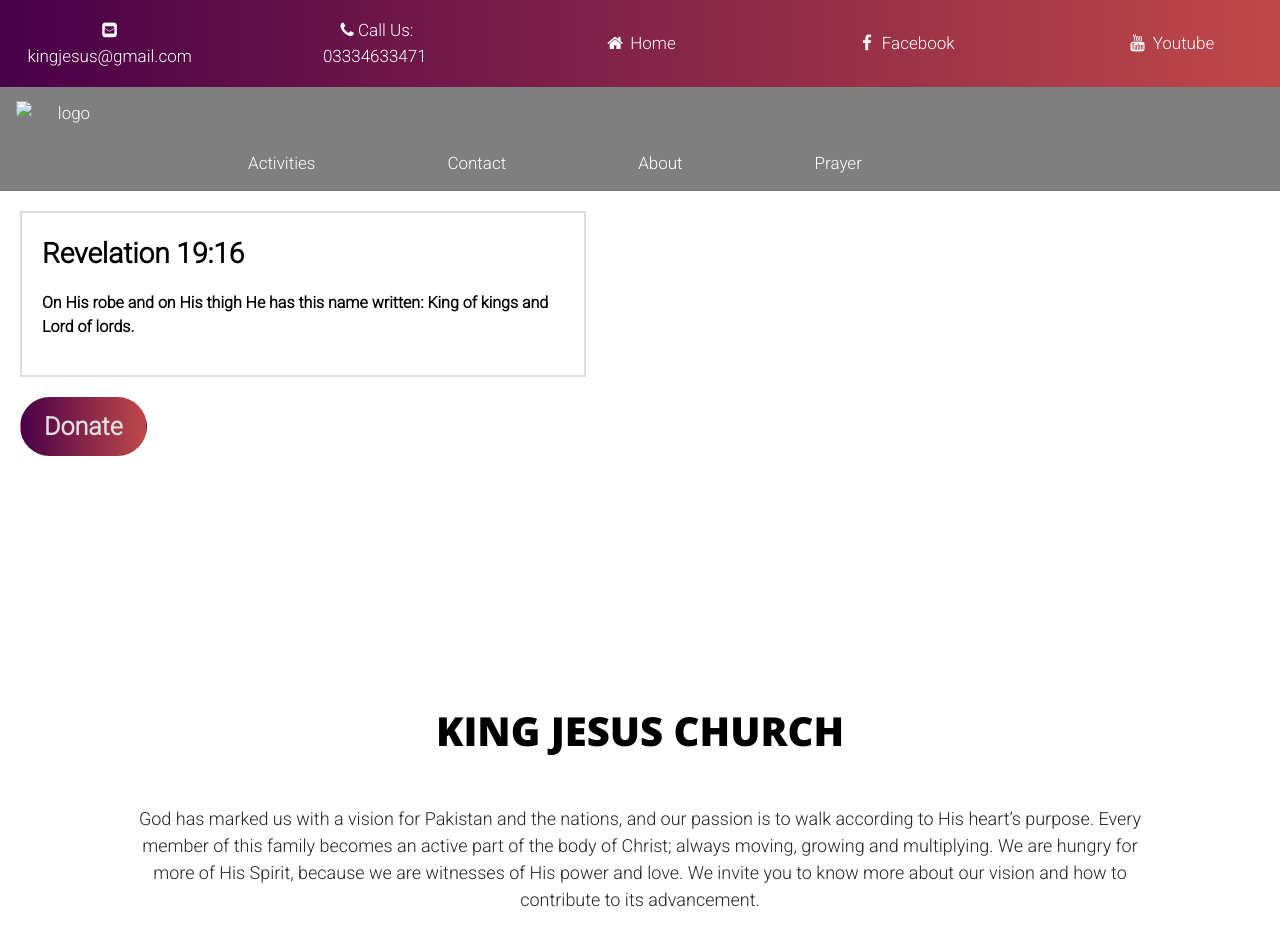
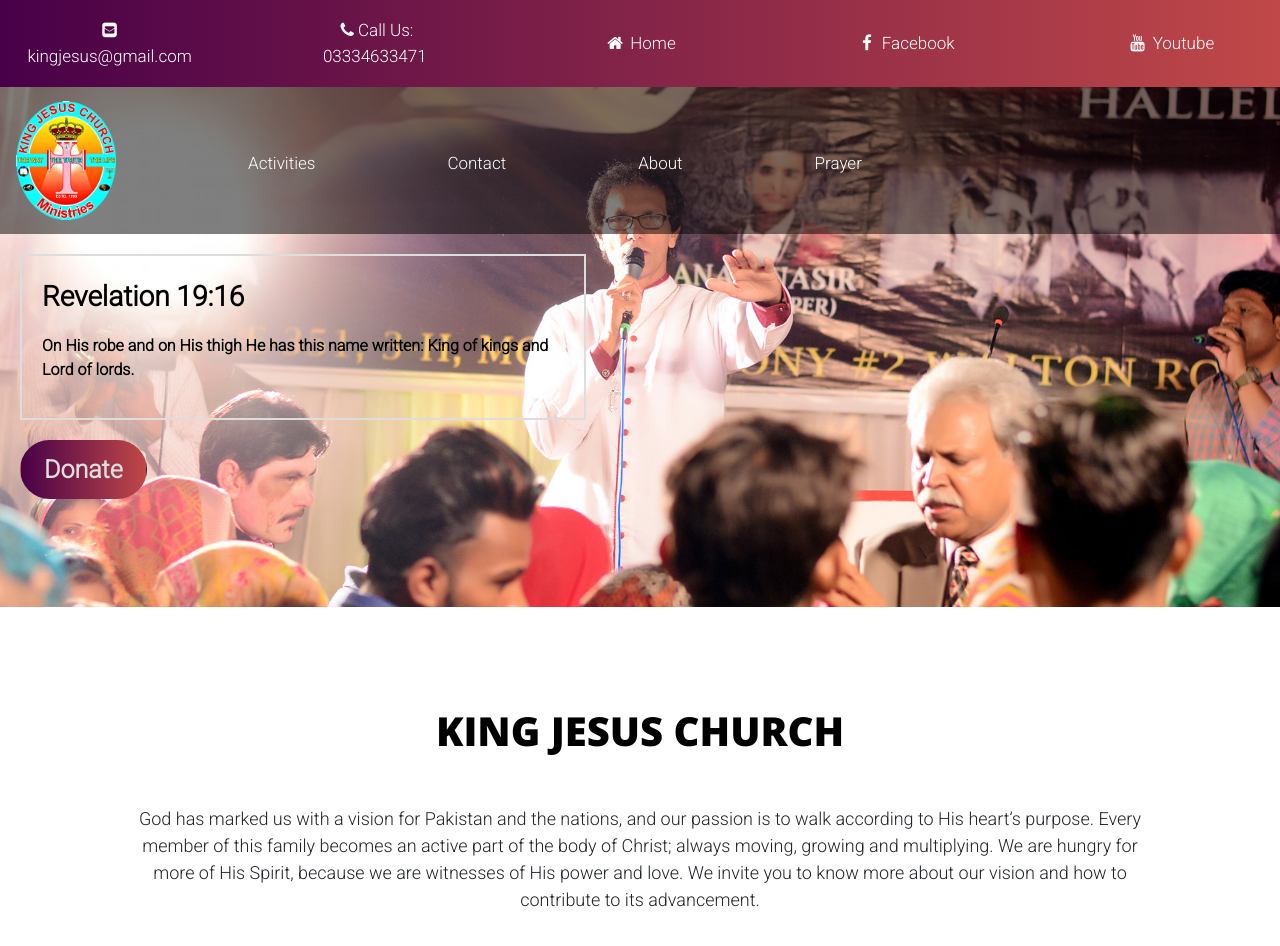
Before and after one commit to anansamuel18/king-jesus-church, a plain HTML site: page index.html in a window 1280 px wide. Shown: the top 946 px of the page. Drawn offline with nearby package versions, Linux system fonts and the light colour scheme; files that its build step writes are made by us from their sources.

Commit message:
Update index.html

```diff
--- a/index.html
+++ b/index.html
@@ -157,7 +157,7 @@
 
   .banner-area {
     /* background: url(https://images.unsplash.com/photo-1458593140930-1f9049c952c1?ixid=MXwxMjA3fDB8MHxzZWFyY2h8NDJ8fGNyb3duJTIwamVzdXN8ZW58MHx8MHw%3D&ixlib=rb-1.2.1&auto=format&fit=crop&w=500&q=60); */
-    background: url(images/59369601_10214250878807731_5824272946717261824_n.jpg);
+    background: url(59369601_10214250878807731_5824272946717261824_n.jpg);
     background-size: cover;
     background-position: center;
     width: 100%;
@@ -392,7 +392,7 @@
 
   <div class="banner-area">
     <div class="topnav back" id="myTopnav">
-      <a href="index.html" style="background-color:transparent;"> <img src="images/new logo KJC.png" alt="logo" width="100"></a>
+      <a href="index.html" style="background-color:transparent;"> <img src="new logo KJC.png" alt="logo" width="100"></a>
       <a href="activities.html" class="mrn">Activities</a>
       <a href="contact.html" class="mrn">Contact</a>
       <a href="about.html" class="mrn">About</a>
```
